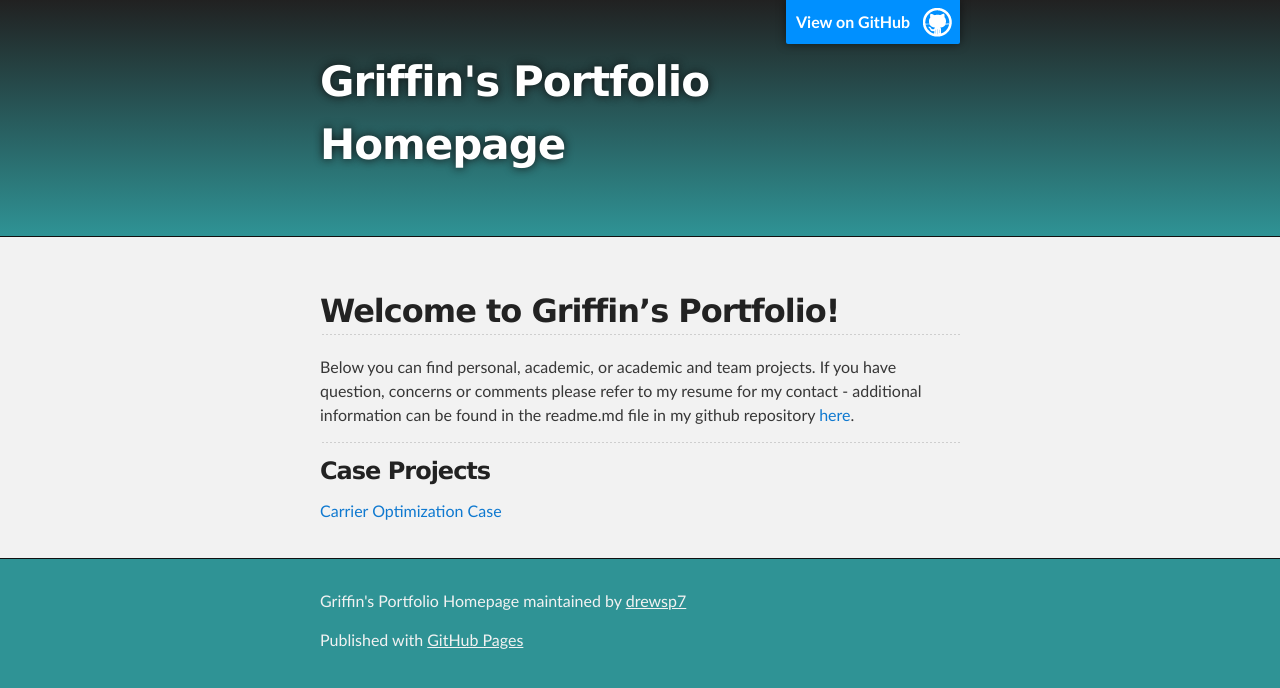
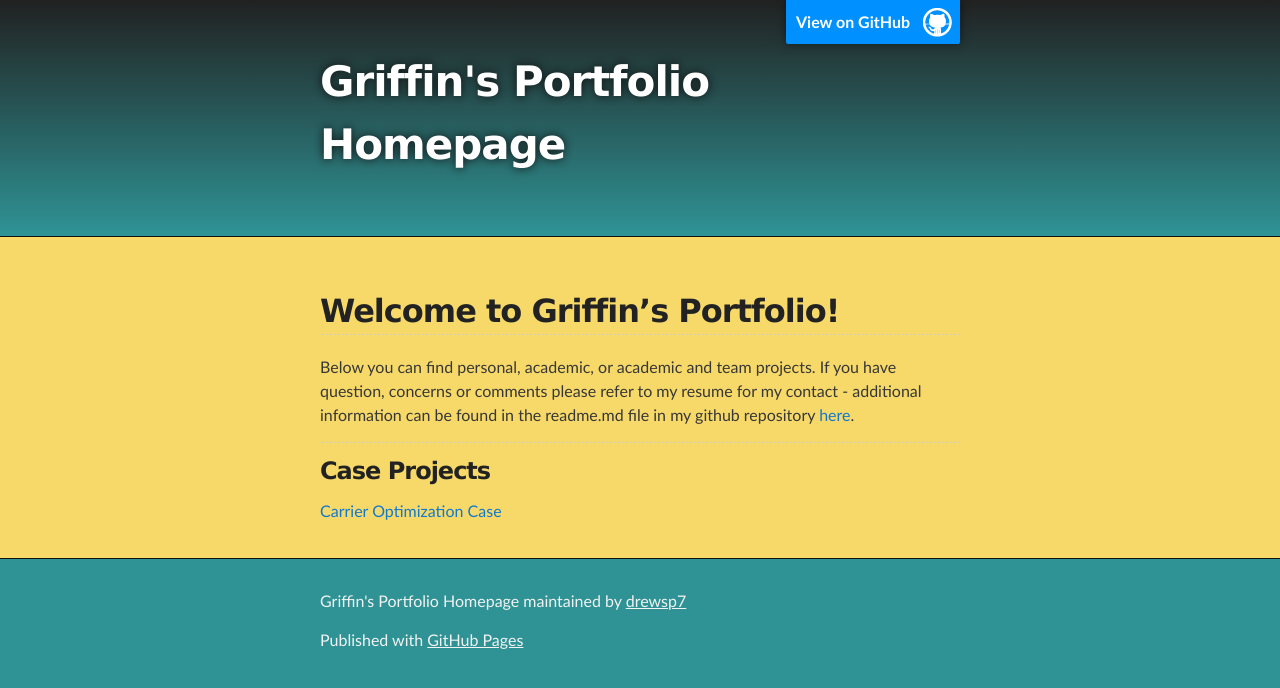
Before and after one commit to drewsp7/griffinsalyer.github.io, a Jekyll site: the page built from index.md, in a window 1280 px wide. Shown: the top 688 px of the page. Built offline with Jekyll 4.4.1, drawn with Linux system fonts in a browser that asks for light colours; our own code applies the rules of GitHub Pages for plain Markdown files; the repository's description, which GitHub fills in, is left out.

Commit message:
Update jekyll-theme-slate.scss

```diff
--- a/_sass/jekyll-theme-slate.scss
+++ b/_sass/jekyll-theme-slate.scss
@@ -356,7 +356,7 @@ Full-Width Styles
 }
 
 #main_content_wrap {
-  background: #f2f2f2; // f2f2f2 - Main content area (white)
+  background: #f7d969; // f2f2f2 - Main content area (white)
   border-top: 1px solid #111;
   border-bottom: 1px solid #111;
 }
```
